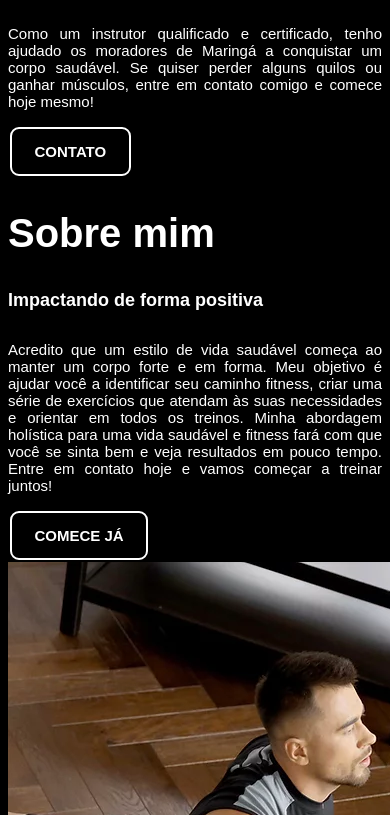
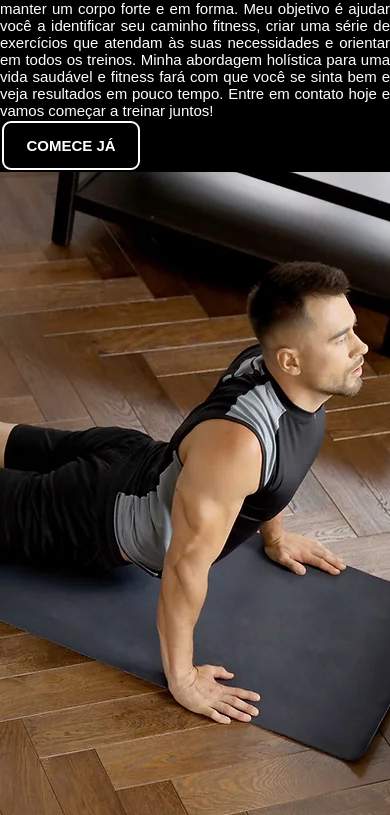
Before and after one commit to yumikawano/projeto01, a plain HTML site: page index.html in a window 390 px wide. Shown: the part 751-1566 px from the top of the page. Drawn offline with Linux system fonts and the light colour scheme.

Commit message:
site responsivo

```diff
--- a/css/style.css
+++ b/css/style.css
@@ -1,3 +1,10 @@
+*{
+    border: none;
+    margin: 0;
+    padding: 0;
+    box-sizing: border-box;
+  }
+
 header{
     background-color: black;
     color: white;
```
